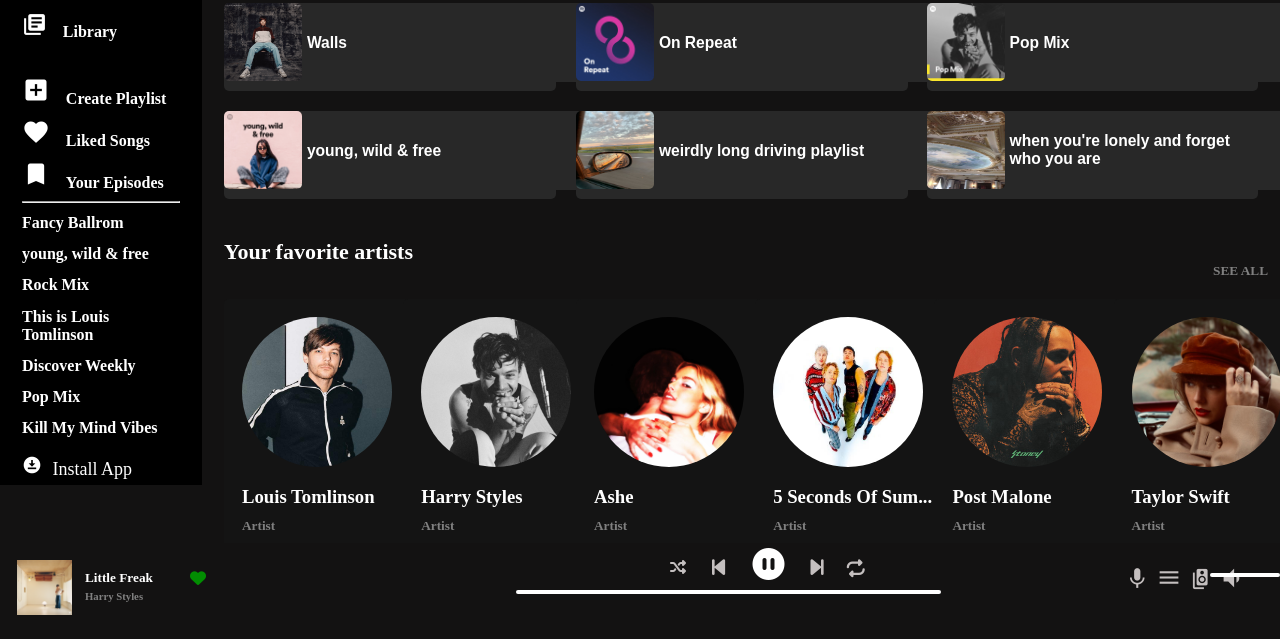
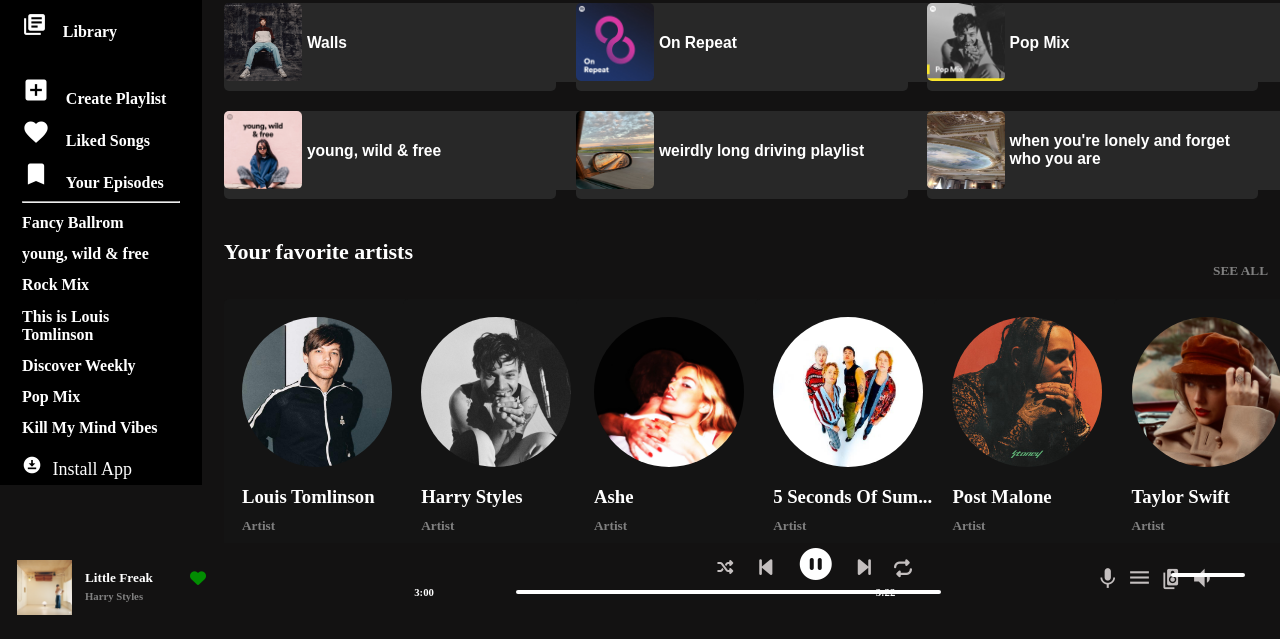
Before and after one commit to kanchi29/spotify, a plain HTML site: page index.html in a window 1280 px wide. Shown: the part 161-800 px from the top of the page. Drawn offline with Linux system fonts and the light colour scheme.

Commit message:
Timestamps

```diff
--- a/index.html
+++ b/index.html
@@ -213,6 +213,8 @@
             <span class="heart">
               <i class="fa-solid fa-heart"></i>
             </span>
+            <span class="timestamp"><h6 style="color: white;">3:00</h6>
+            <h6 id="endtime" style="color: white;">3:22</h6></span>
             <span class="shuffle">
               <i class="fa-solid fa-shuffle"></i>
             </span>
--- a/style.css
+++ b/style.css
@@ -340,6 +340,18 @@ left: 87%;
     left: 85px;
     bottom: 28px;
   }
+  .currentplay .timestamp h6{
+    position: relative;
+    left: 30.8%;
+    bottom: 65.2%;
+    display: inline;
+  }
+  .currentplay #endtime{
+    position: relative;
+    left: 65%;
+    bottom: 65.2%;
+    display: inline;
+  }
   .currentplay .heart{
       position: relative;
       color: rgb(2, 141, 2);
@@ -383,28 +395,28 @@ left: 87%;
 .currentplay #mic{
     position: relative;
     color: rgb(196, 191, 191);
-    left: 77%;
+    left: 71%;
     bottom: 72%;
     font-size: 25px;
 }
 .currentplay #queue{
     position: relative;
     color: rgb(196, 191, 191);
-    left: 77.2%;
+    left: 71.2%;
     bottom: 72%;
     font-size: 25px;
 }
 .currentplay #devices{
     position: relative;
     color: rgb(196, 191, 191);
-    left: 77.5%;
+    left: 71.5%;
     bottom: 72%;
     font-size: 22px;
 }
 .currentplay #volume{
     position: relative;
     color: rgb(196, 191, 191);
-    left: 77.7%;
+    left: 71.7%;
     bottom: 70%;
     font-size: 28px;
 }
@@ -419,9 +431,9 @@ left: 87%;
 }
 .volumebar{
     position: relative;
-    left: 94.5%;
+    left: 91.5%;
     bottom: 102%;
-    width: 5.5%;
+    width: 5.8%;
     height: 4px;
     background-color: white;
     border-radius: 2px;
```
